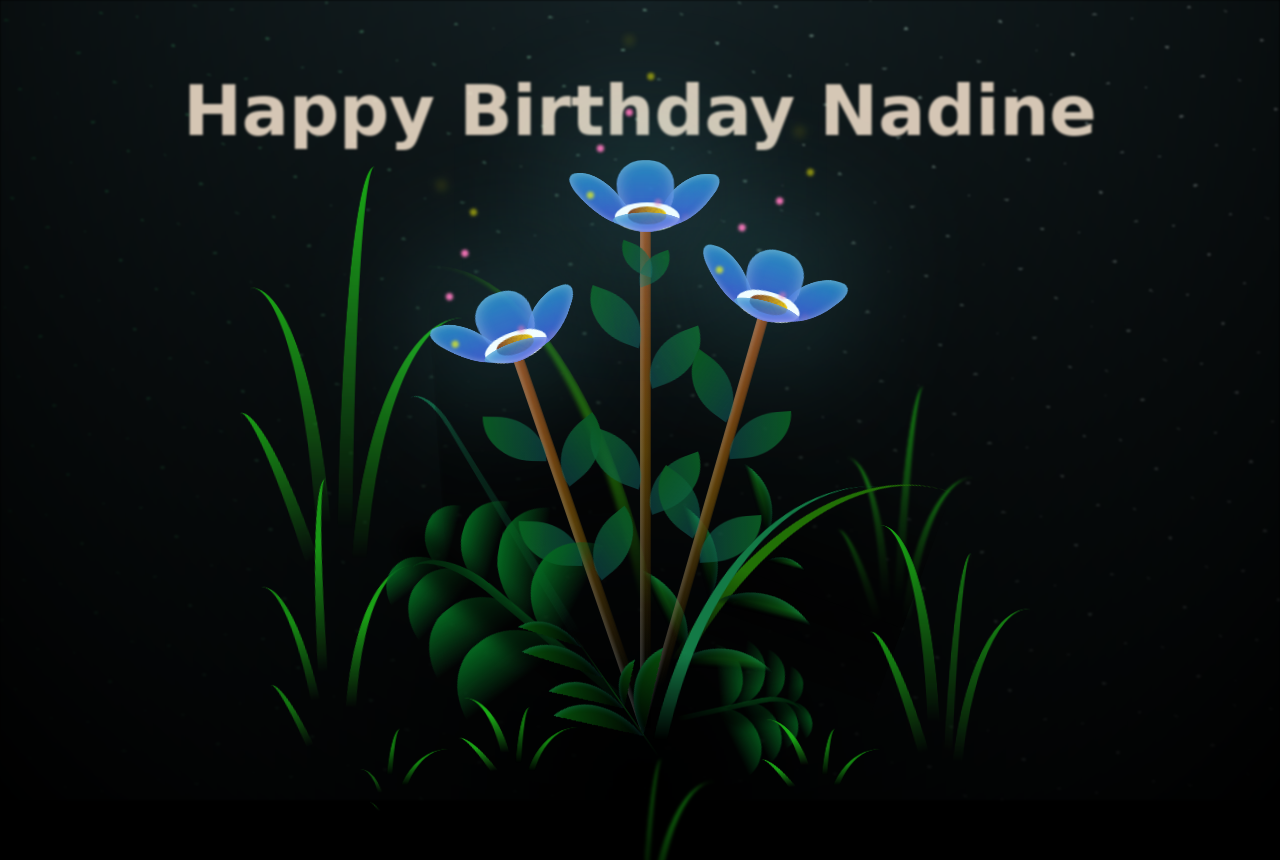
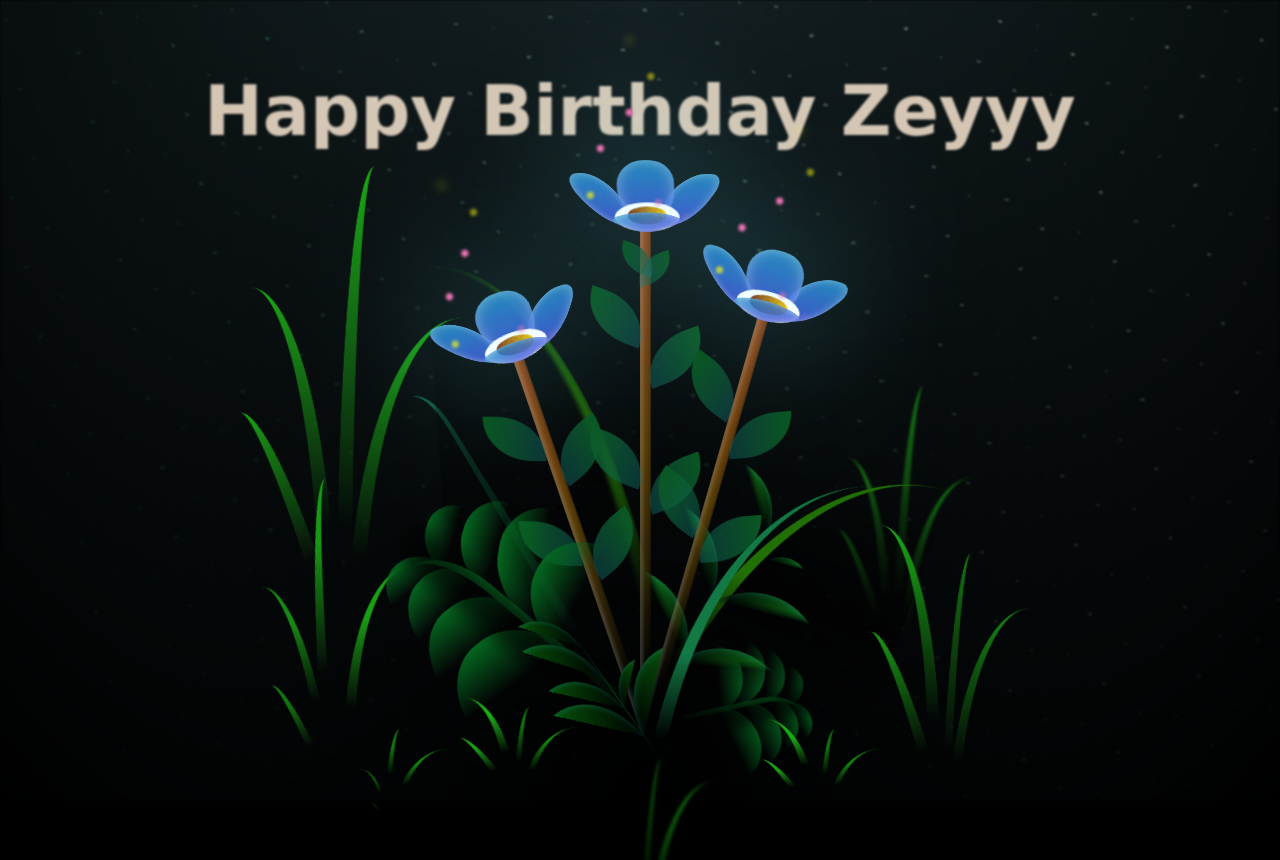
Before and after one commit to rulonajhon/kabet, a plain HTML site: page index.html in a window 1280 px wide. Shown: the top 860 px of the page. Drawn offline with Linux system fonts and the light colour scheme.

Commit message:
Update index.html

```diff
--- a/index.html
+++ b/index.html
@@ -9,7 +9,7 @@
     <title>flowers</title>
 </head>
     <div class="night">
-      <h1>Happy Birthday Nadine</h1>
+      <h1>Happy Birthday Zeyyy</h1>
     </div>
     <div class="flowers">
       <div class="flower flower--1">
```
